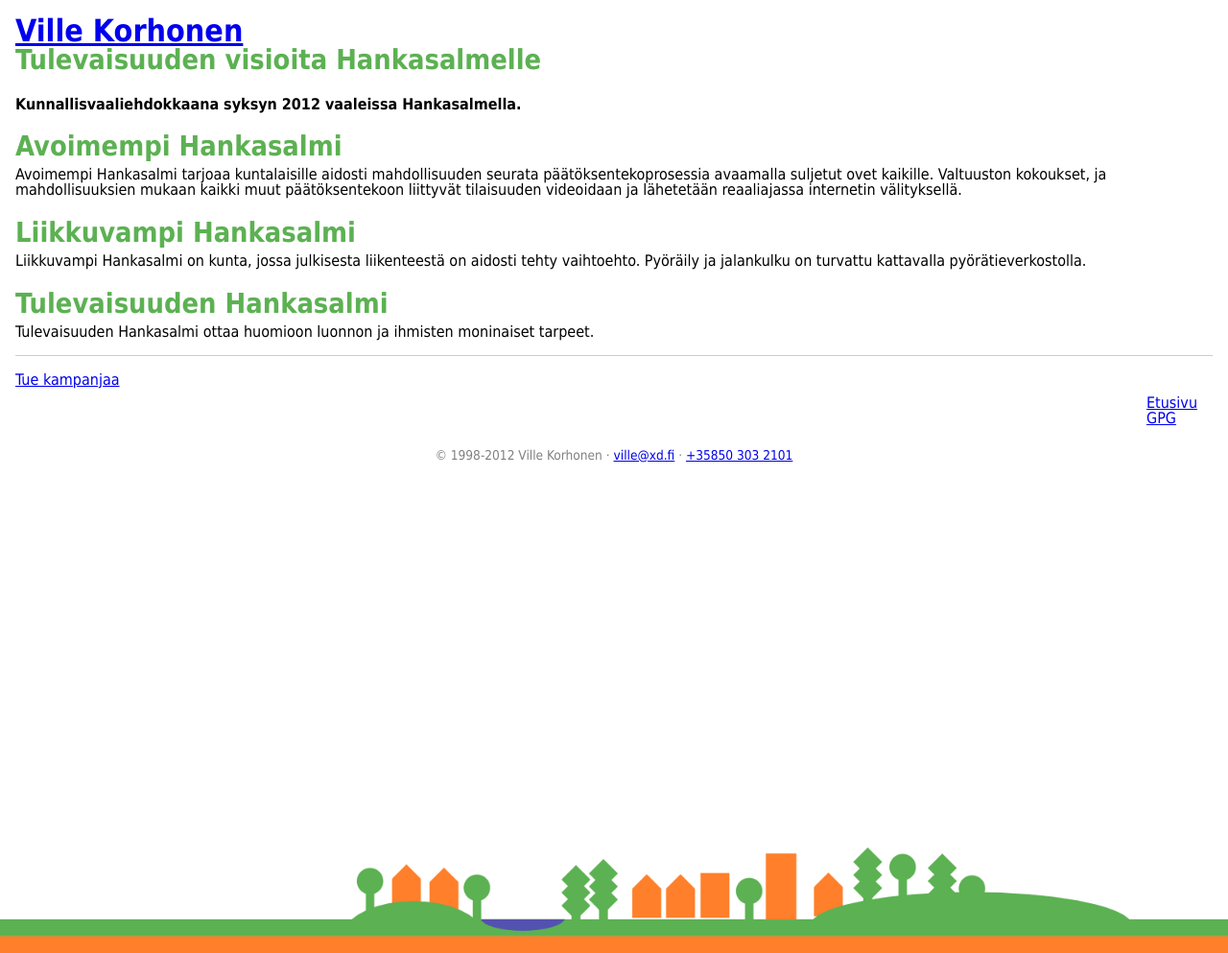
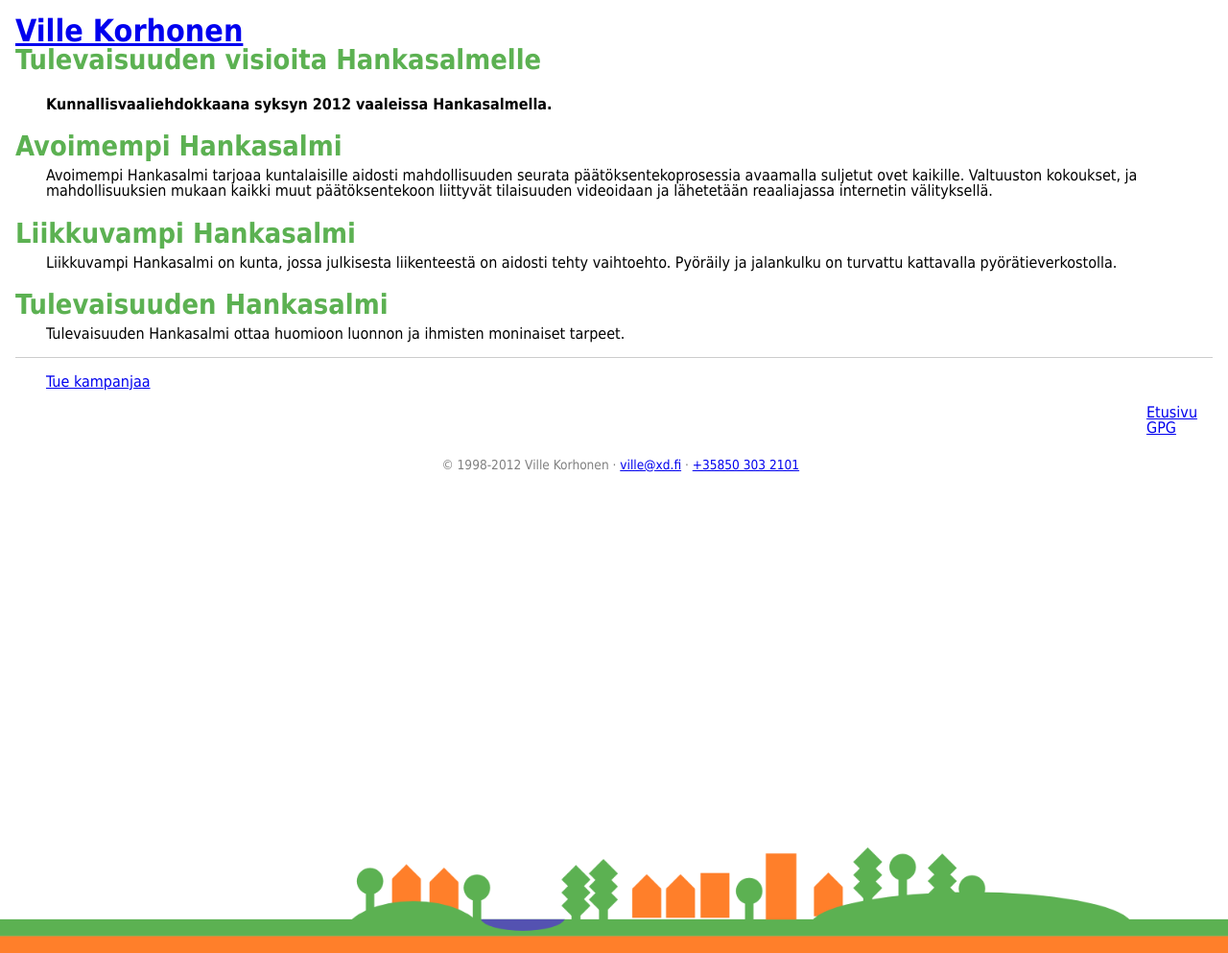
Before and after one commit to annavonzansen/ypcs.github.com, a Jekyll site: the page built from index.html, in a window 1280 px wide. Shown: the whole page at 96% size. Built offline with Jekyll 4.4.1, drawn with Linux system fonts in a browser that asks for light colours; Markdown is read by kramdown in place of the engine named in the settings.

Commit message:
Updated styles: margin for paragraph

```diff
--- a/media/css/style.css
+++ b/media/css/style.css
@@ -40,7 +40,8 @@ ul,
 ol,
 dl,
 pre,
-table {
+table,
+p {
   margin: 0.5em 1em 0.5em 2em;
 }
 ul {
--- a/media/css/style.less
+++ b/media/css/style.less
@@ -53,7 +53,7 @@ h6 {
     font-size: 1.1em;
 }
 
-ul, ol, dl, pre, table {
+ul, ol, dl, pre, table, p {
 	margin: 0.5em 1em 0.5em 2em;
 }
 
```
